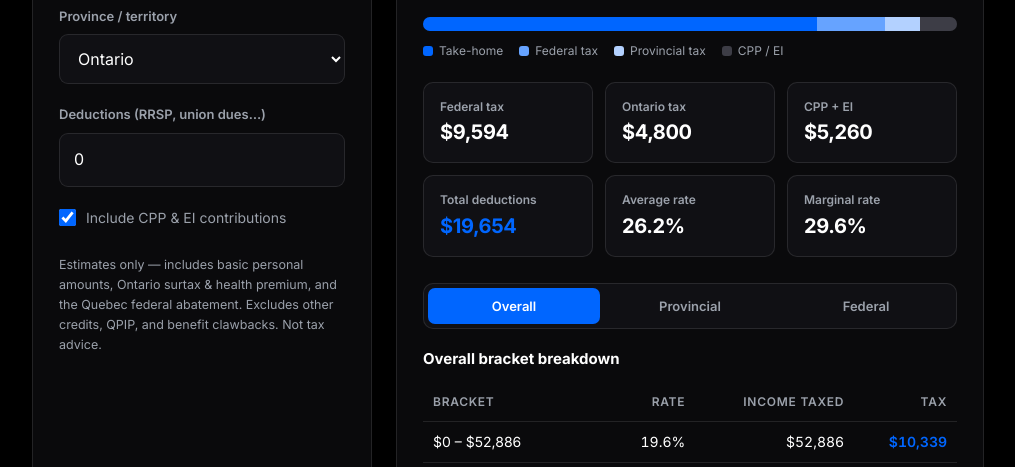
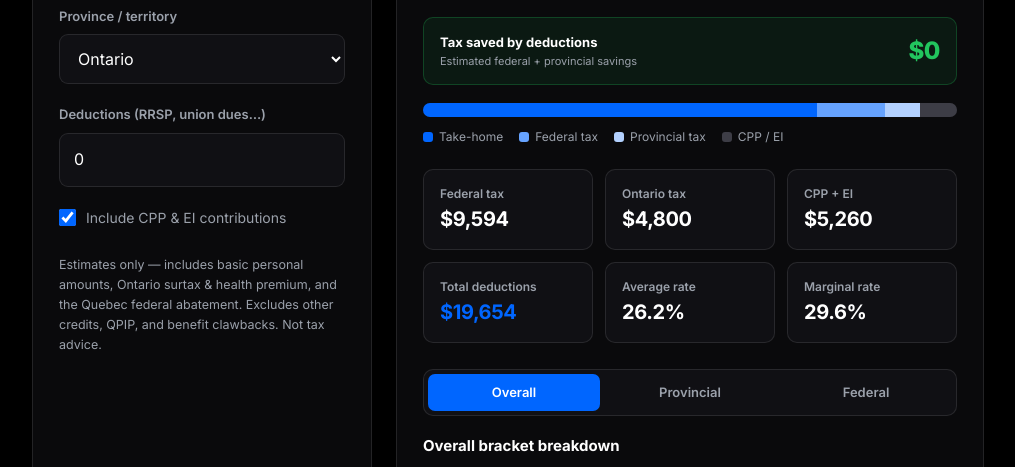
Before and after one commit to NoahBulbring/cantax, a plain HTML site: page index.html in a window 1280 px wide. Shown: the part 265-732 px from the top of the page, without its empty margins (132-1147 px from the left). Drawn offline with Linux system fonts and the light colour scheme.

Commit message:
Show tax savings from deductions
Co-authored-by: Copilot App <223556219+Copilot@users.noreply.github.com>

```diff
--- a/app.js
+++ b/app.js
@@ -126,10 +126,13 @@ function render() {
   const provCode = $('province').value;
   const includePayroll = $('payroll').checked;
   const r = calculate(gross, deductions, provCode, includePayroll);
+  const taxWithoutDeductions = calculate(gross, 0, provCode, false).totalTax;
+  const deductionSavings = Math.max(0, taxWithoutDeductions - r.totalTax);
 
   $('after-tax').textContent = fmt(r.afterTax);
   $('monthly').textContent = fmtC(r.afterTax / 12);
   $('biweekly').textContent = fmtC(r.afterTax / 26);
+  $('deduction-savings').textContent = fmt(deductionSavings);
   $('fed-tax').textContent = fmt(r.fedTax);
   $('prov-tax').textContent = fmt(r.provTax);
   $('cpp-ei').textContent = fmt(r.payroll.total);
--- a/index.html
+++ b/index.html
@@ -48,6 +48,14 @@
         <p class="hero-sub"><strong id="monthly">$0</strong> / month &nbsp;·&nbsp; <strong id="biweekly">$0</strong> / bi-weekly</p>
       </div>
 
+      <div class="deduction-savings" aria-live="polite">
+        <div>
+          <p class="deduction-savings-label">Tax saved by deductions</p>
+          <p class="deduction-savings-note">Estimated federal + provincial savings</p>
+        </div>
+        <p class="deduction-savings-value" id="deduction-savings">$0</p>
+      </div>
+
       <div class="split-bar" id="split-bar" aria-hidden="true"></div>
       <div class="legend">
         <span><i class="swatch" style="background:#0066FF"></i>Take-home</span>
--- a/style.css
+++ b/style.css
@@ -75,6 +75,19 @@ body {
 .hero-sub { color: var(--grey); font-size: 14px; }
 .hero-sub strong { color: var(--white); font-weight: 600; }
 
+/* deduction savings */
+.deduction-savings {
+  display: flex; align-items: center; justify-content: space-between; gap: 20px;
+  padding: 14px 16px; border: 1px solid rgba(34, 197, 94, 0.25); border-radius: 10px;
+  background: rgba(34, 197, 94, 0.08);
+}
+.deduction-savings-label { font-size: 13px; font-weight: 700; }
+.deduction-savings-note { color: var(--grey); font-size: 11px; }
+.deduction-savings-value {
+  color: var(--green); font-size: 24px; font-weight: 800;
+  letter-spacing: -0.02em; white-space: nowrap;
+}
+
 /* split bar */
 .split-bar {
   display: flex; height: 14px; border-radius: 999px; overflow: hidden;
```
Also changed, not shown: 1 other file.
